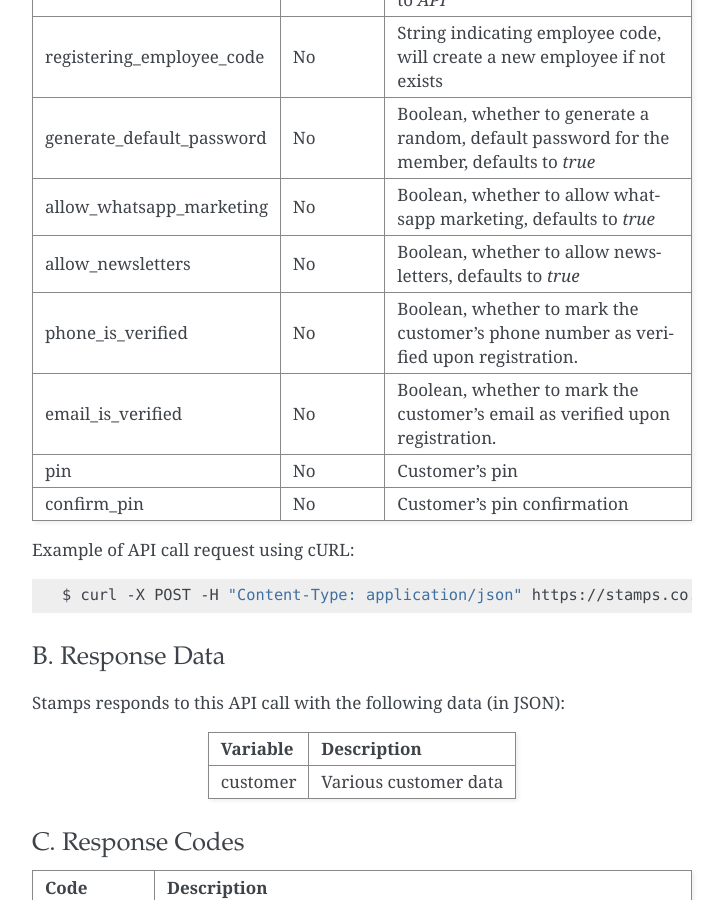
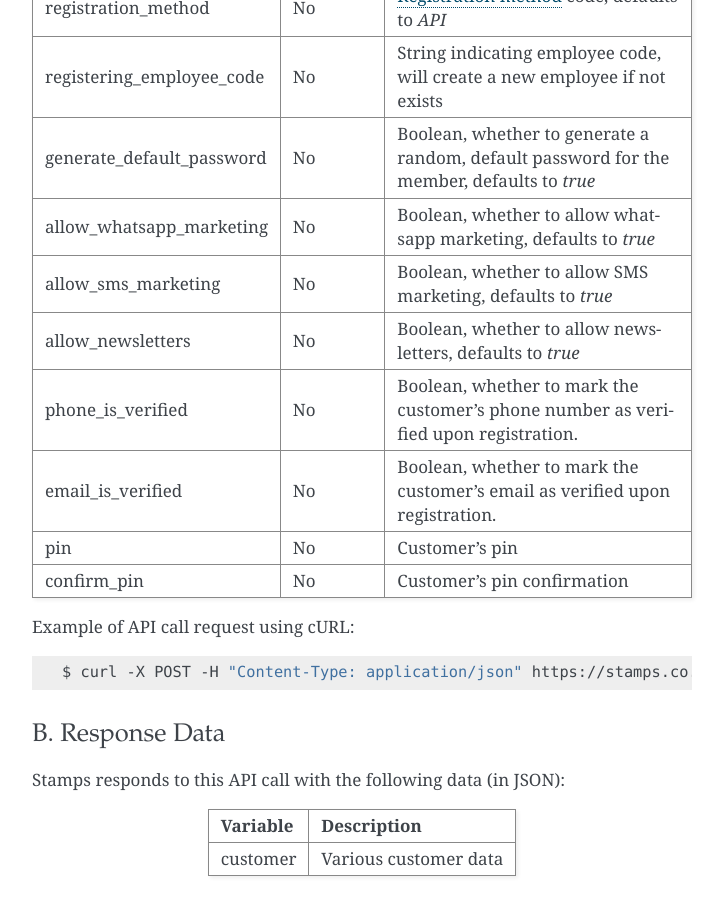
Before and after one commit to ui/stamps-api-docs, a Sphinx documentation site: the page built from source/customer_api.rst, in a window 1280 px wide and 900 px high, scrolled down 6444 px. Shown: the whole window, without its empty margins (388-1112 px from the left). Built offline with Sphinx 7.4.7, drawn with Linux system fonts in a browser that asks for light colours; some of the changed text lies outside the part shown.

Commit message:
Update customer API docs allow sms marketing (#228)
Co-authored-by: chromium7 <christofer@ui.co.id>

```diff
--- a/source/customer_api.rst
+++ b/source/customer_api.rst
@@ -91,6 +91,7 @@ On a successful API call:
             "start_date": "2022-10-18",
             "created": "2022-10-18",
             "allow_newsletters": true,
+            "allow_sms_marketing": true,
             "allow_whatsapp_marketing": true,
             "redemption_allowed": true,
             "primary_card": {
@@ -321,6 +322,7 @@ registration_method          No          :ref:`Registration method <Registration
 registering_employee_code    No          String indicating employee code, will create a new employee if not exists
 generate_default_password    No          Boolean, whether to generate a random, default password for the member, defaults to `true`
 allow_whatsapp_marketing     No          Boolean, whether to allow whatsapp marketing, defaults to `true`
+allow_sms_marketing          No          Boolean, whether to allow SMS marketing, defaults to `true`
 allow_newsletters            No          Boolean, whether to allow newsletters, defaults to `true`
 phone_is_verified            No          Boolean, whether to mark the customer's phone number as verified upon registration.
 email_is_verified            No          Boolean, whether to mark the customer's email as verified upon registration.
@@ -487,6 +489,7 @@ marital_status               No          Customer's marital status
 wedding_date                 No          Customer's weidding date
 generate_default_password    No          Boolean, whether to generate a random, default password for the member, defaults to `true`
 allow_whatsapp_marketing     No          Boolean, whether to allow whatsapp marketing
+allow_sms_marketing          No          Boolean, whether to allow SMS marketing
 allow_newsletters            No          Boolean, whether to allow newsletters
 ============================ =========== =========================
 
@@ -494,7 +497,7 @@ Example of API call request using cURL:
 
 .. code-block :: bash
 
-    $ curl -X POST -H "Content-Type: application/json" https://stamps.co.id/api/v2/memberships/change-profile -i -d '{ "token": "secret", "user": 123, "name": "me", "email": "me@mail.com", "mobile_number": "+62215600010", "birthday": "1991-10-19", "gender": "female", "merchant": 14, "address": "221b Baker Street" "phone_is_verified": true, "notes": "A note", "allow_whatsapp_marketing": false, "allow_newsletters": false}'
+    $ curl -X POST -H "Content-Type: application/json" https://stamps.co.id/api/v2/memberships/change-profile -i -d '{ "token": "secret", "user": 123, "name": "me", "email": "me@mail.com", "mobile_number": "+62215600010", "birthday": "1991-10-19", "gender": "female", "merchant": 14, "address": "221b Baker Street" "phone_is_verified": true, "notes": "A note", "allow_whatsapp_marketing": false, "allow_sms_marketing": false, "allow_newsletters": false}'
 
 
 B. Response Data
@@ -572,6 +575,7 @@ A successful API call:
             "start_date": "2024-08-27",
             "created": "2024-08-27",
             "allow_newsletters": false,
+            "allow_sms_marketing": false,
             "allow_whatsapp_marketing": false
         },
     }
```
